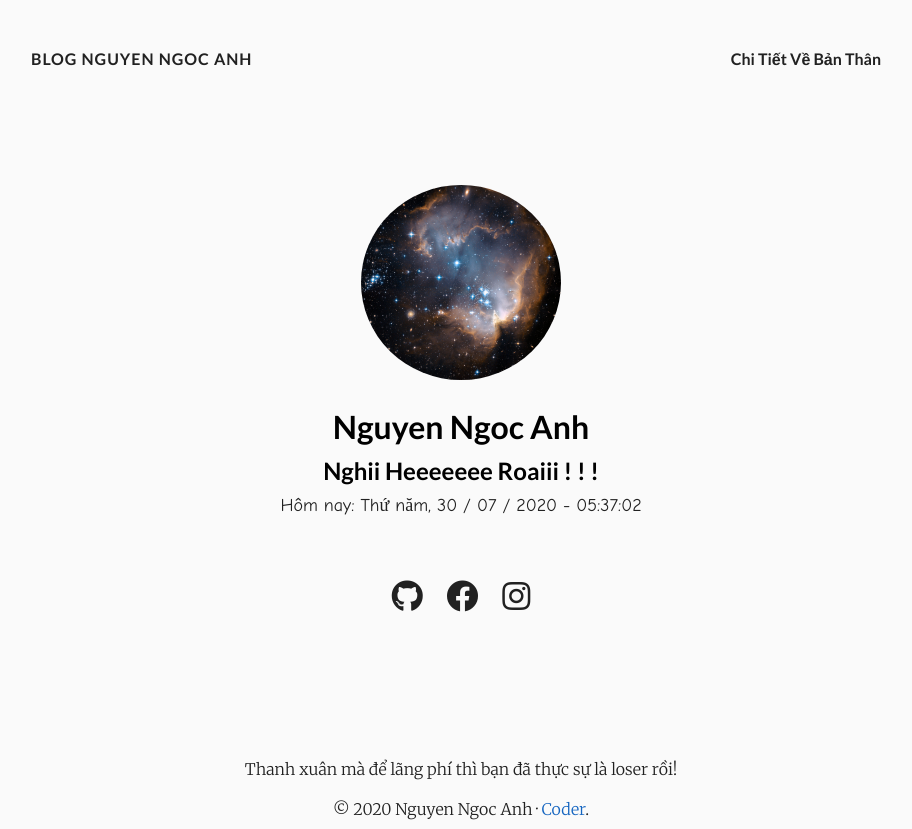
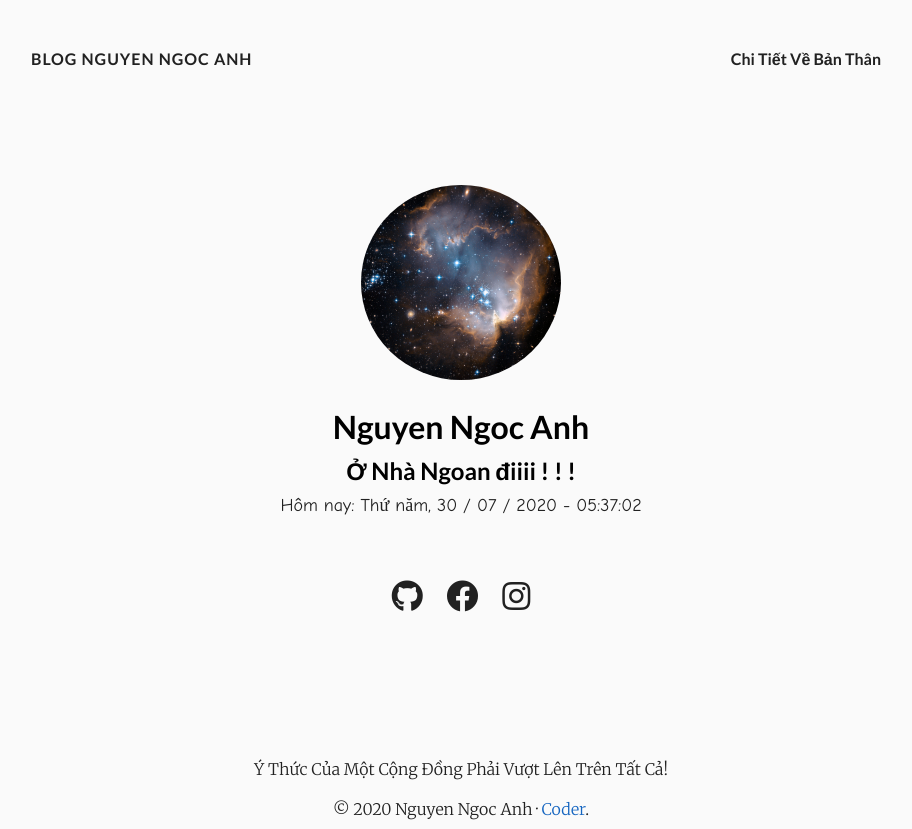
Before and after one commit to h4513r/Blog, a plain HTML site: page index.html in a window 1280 px wide. Shown: the whole page, without its empty margins (179-1091 px from the left). Drawn offline with nearby package versions, Linux system fonts and the light colour scheme.

Commit message:
update 30.7

```diff
--- a/index.html
+++ b/index.html
@@ -188,7 +188,7 @@ document.getElementById("clockDiv").innerHTML="Hôm nay: "+a+", "+d+" / "+m+" /
 
 
     <h1>Nguyen Ngoc Anh</h1>
-    <h2>Nghii Heeeeeee Roaiii ! ! !</h2>
+    <h2>Ở Nhà Ngoan điiii ! ! !</h2>
     <font face="Comic sans MS" size="+1"> <div id="clockDiv"></div></font><br />
 
     <ul>
@@ -229,7 +229,7 @@ document.getElementById("clockDiv").innerHTML="Hôm nay: "+a+", "+d+" / "+m+" /
   <footer class="footer">
     <section class="container">
 
-        <p>Thanh xuân mà để lãng phí thì bạn đã thực sự là loser rồi! </p>
+        <p>Ý Thức Của Một Cộng Đồng Phải Vượt Lên Trên Tất Cả! </p>
 
 
         ©
```
